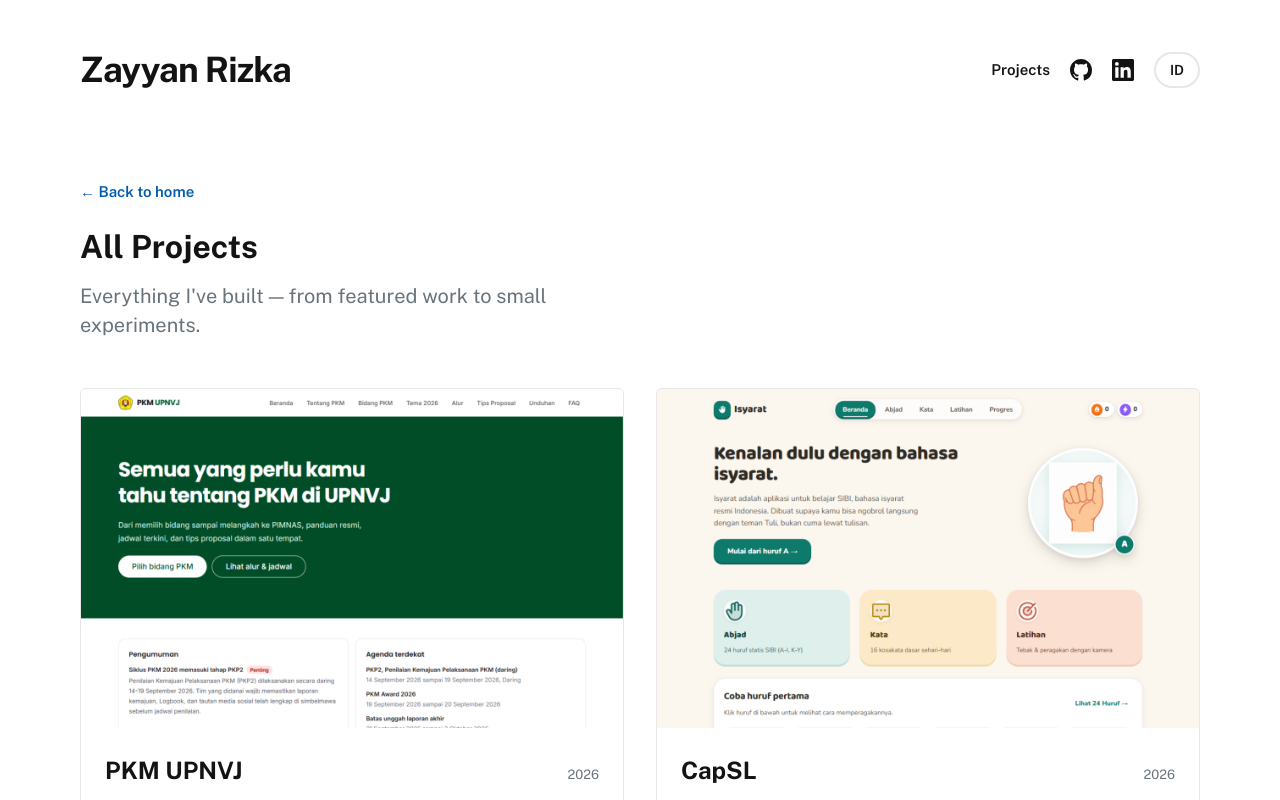
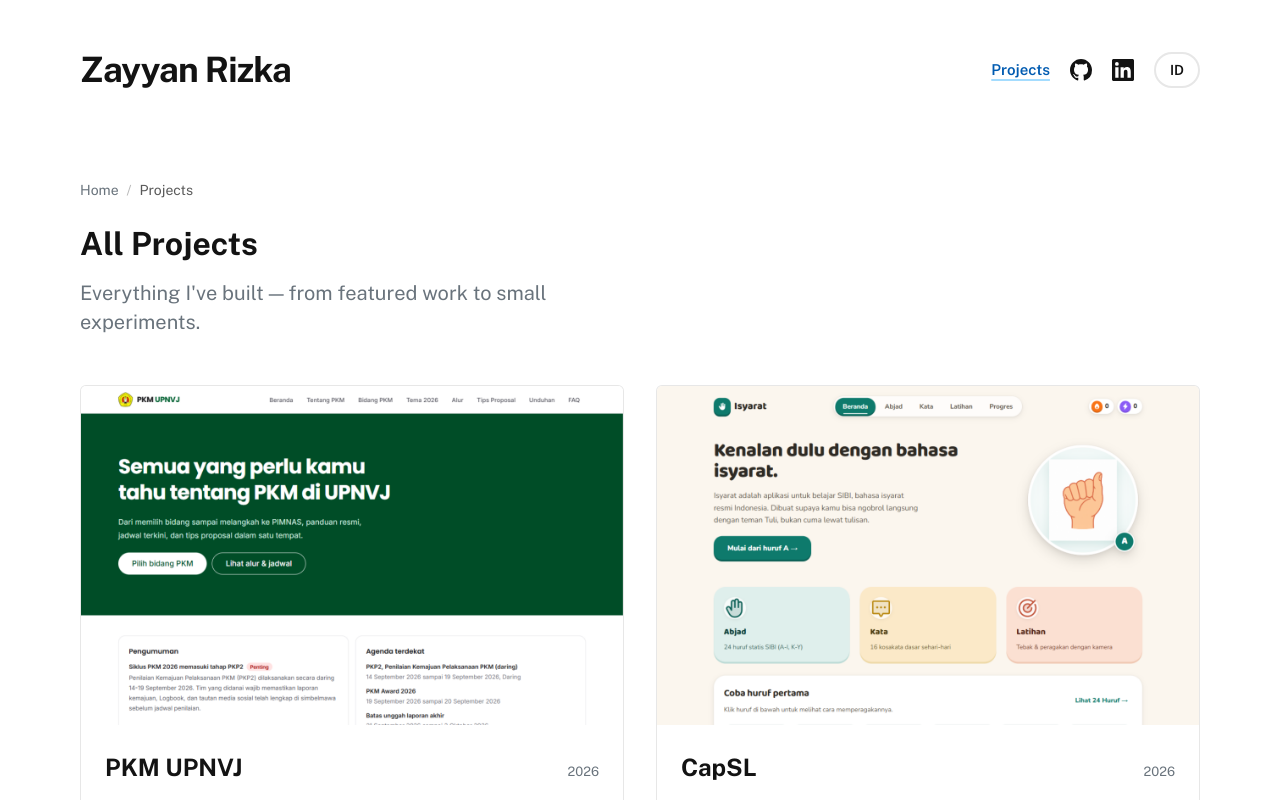
Before and after one commit to rzayyanr/portofolio, a Next.js app: page /en/projects in a window 1280 px wide. Shown: the top 800 px of the page. Built offline with nearby package versions, Linux system fonts and the light colour scheme.

Commit message:
Navigasi: breadcrumb Beranda/Proyek menggantikan tombol kembali + status aktif link Proyek di navbar

```diff
--- a/src/app/[locale]/[slug]/page.tsx
+++ b/src/app/[locale]/[slug]/page.tsx
@@ -69,7 +69,7 @@ export default async function SlugPage({
   }
   return (
     <>
-      <Navbar locale={locale} />
+      <Navbar locale={locale} activePage={kind === "archive" ? "archive" : undefined} />
       <main>{kind === "archive" ? <Archive locale={locale} /> : <Catalog locale={locale} />}</main>
       <Footer locale={locale} />
     </>
--- a/src/components/Archive.tsx
+++ b/src/components/Archive.tsx
@@ -9,12 +9,16 @@ export default function Archive({ locale }: { locale: Locale }) {
     <section className="pt-[120px] lg:pt-[180px]">
       <div className="container-site">
         <Reveal>
-          <a
-            href={`/${locale}`}
-            className="text-[15px] font-semibold text-accent-dark transition-colors hover:text-[#004a94] hover:underline"
-          >
-            ← {dict.archive.back}
-          </a>
+          <p className="text-[14px] text-muted">
+            <a
+              href={`/${locale}`}
+              className="transition-colors hover:text-accent-dark hover:underline"
+            >
+              {dict.nav.home}
+            </a>
+            <span className="mx-2 text-ink/30">/</span>
+            <span className="text-ink/70">{dict.nav.projects}</span>
+          </p>
           <h1 className="text-title mt-6 text-ink">{dict.archive.heading}</h1>
           <p className="text-desc mt-4 max-w-[520px] text-muted">{dict.archive.intro}</p>
         </Reveal>
--- a/src/components/Catalog.tsx
+++ b/src/components/Catalog.tsx
@@ -9,12 +9,16 @@ export default function Catalog({ locale }: { locale: Locale }) {
     <section className="pt-[120px] lg:pt-[180px]">
       <div className="container-site">
         <Reveal>
-          <a
-            href={`/${locale}`}
-            className="text-[15px] font-semibold text-accent-dark transition-colors hover:text-[#004a94] hover:underline"
-          >
-            ← {c.back}
-          </a>
+          <p className="text-[14px] text-muted">
+            <a
+              href={`/${locale}`}
+              className="transition-colors hover:text-accent-dark hover:underline"
+            >
+              {dict.nav.home}
+            </a>
+            <span className="mx-2 text-ink/30">/</span>
+            <span className="text-ink/70">{c.short}</span>
+          </p>
           <h1 className="text-title mt-6 text-ink">{c.heading}</h1>
           <p className="text-desc mt-4 max-w-[560px] text-muted">{c.intro}</p>
         </Reveal>
--- a/src/components/Navbar.tsx
+++ b/src/components/Navbar.tsx
@@ -16,7 +16,13 @@ function LinkedinIcon() {
   );
 }
 
-export default function Navbar({ locale }: { locale: Locale }) {
+export default function Navbar({
+  locale,
+  activePage,
+}: {
+  locale: Locale;
+  activePage?: "archive";
+}) {
   const dict = getDictionary(locale);
   const other: Locale = locale === "id" ? "en" : "id";
   return (
@@ -28,7 +34,11 @@ export default function Navbar({ locale }: { locale: Locale }) {
         <div className="flex items-center gap-5">
           <a
             href={archivePath(locale)}
-            className="text-[15px] font-semibold text-ink transition-colors hover:text-accent-dark"
+            className={
+              activePage === "archive"
+                ? "text-[15px] font-semibold text-accent-dark underline decoration-scribble-blue decoration-2 underline-offset-4"
+                : "text-[15px] font-semibold text-ink transition-colors hover:text-accent-dark"
+            }
           >
             {dict.nav.projects}
           </a>
--- a/src/content/dictionary.ts
+++ b/src/content/dictionary.ts
@@ -29,6 +29,7 @@ export const dictionary = {
     },
     nav: {
       name: "Zayyan Rizka",
+      home: "Beranda",
       projects: "Proyek",
       toLang: "EN",
       toLangAria: "Beralih ke bahasa Inggris",
@@ -118,6 +119,7 @@ export const dictionary = {
     },
     catalog: {
       heading: "Katalog Design System",
+      short: "Design System",
       intro: "Warna, tipografi, dan komponen yang membangun situs ini — dokumentasi visual untuk diriku sendiri.",
       back: "Kembali ke beranda",
       labels: {
@@ -196,6 +198,7 @@ export const dictionary = {
     },
     nav: {
       name: "Zayyan Rizka",
+      home: "Home",
       projects: "Projects",
       toLang: "ID",
       toLangAria: "Switch to Indonesian",
@@ -285,6 +288,7 @@ export const dictionary = {
     },
     catalog: {
       heading: "Design System Catalog",
+      short: "Design System",
       intro: "The colors, typography, and components powering this site — a visual documentation for myself.",
       back: "Back to home",
       labels: {
```
